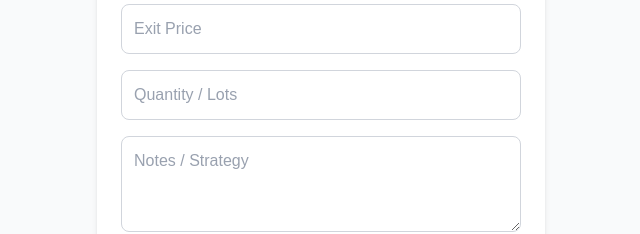
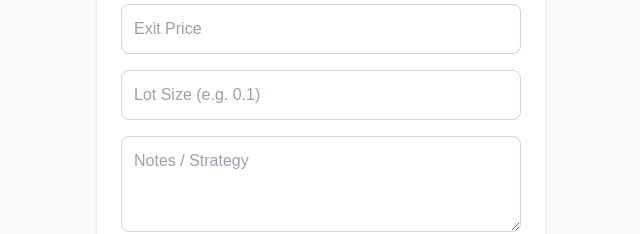
Before and after one commit to JPunay093/trading-journal, a Next.js app: page /new-trade in a window 1280 px wide. Shown: the part 399-633 px from the top of the page, without its empty margins (319-959 px from the left). Built offline with nearby package versions, Linux system fonts and the light colour scheme; no server answers.

Commit message:
fix: update quantity input placeholder and add step attribute for better user guidance

```diff
--- a/app/new-trade/page.tsx
+++ b/app/new-trade/page.tsx
@@ -114,7 +114,8 @@ export default function NewTrade() {
         />
         <input
           type="number"
-          placeholder="Quantity / Lots"
+          step="0.01"
+          placeholder="Lot Size (e.g. 0.1)"
           {...register("quantity")}
           className="w-full border border-gray-300 p-3 rounded-lg text-gray-900 placeholder-gray-400 focus:outline-none focus:ring-2 focus:ring-green-500"
           required
```
